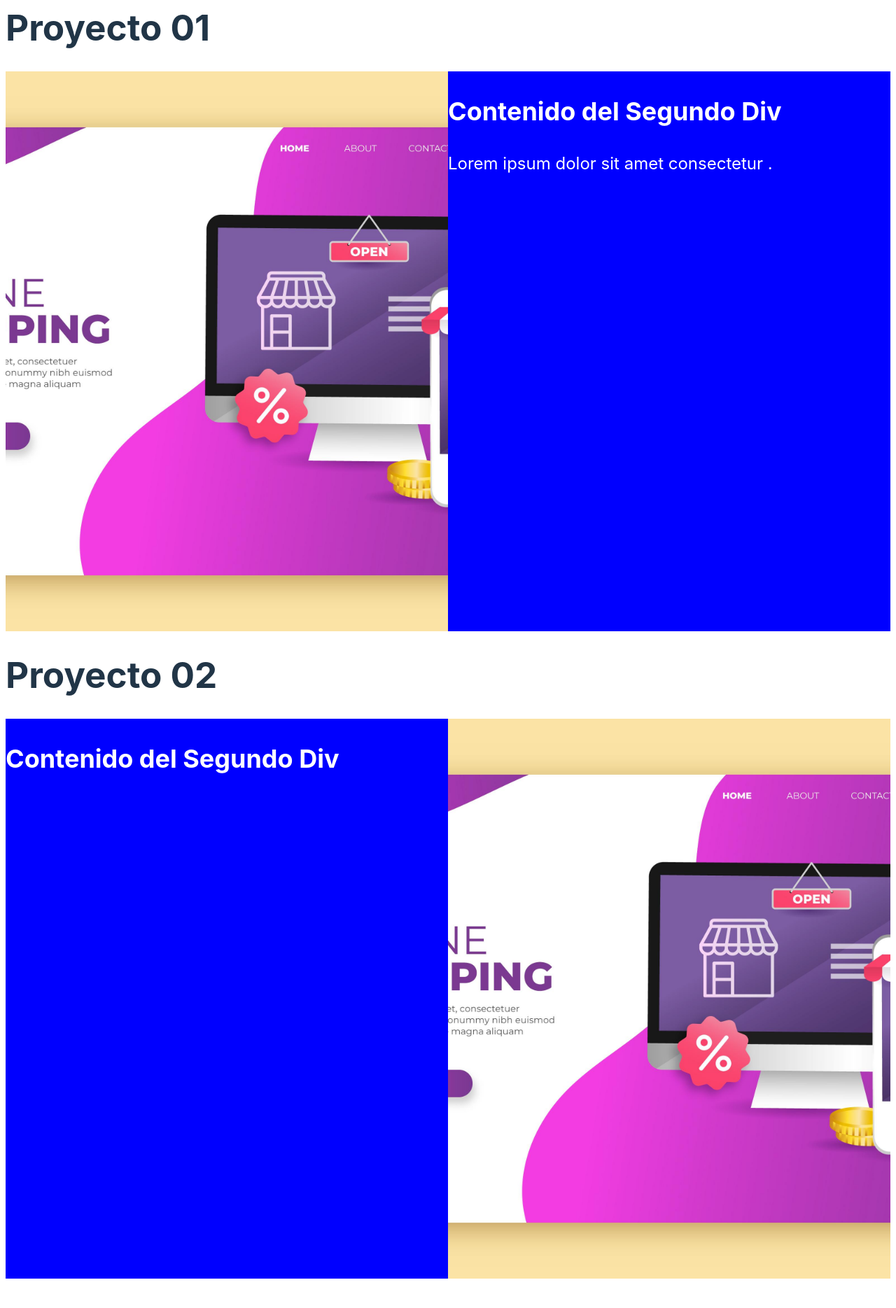
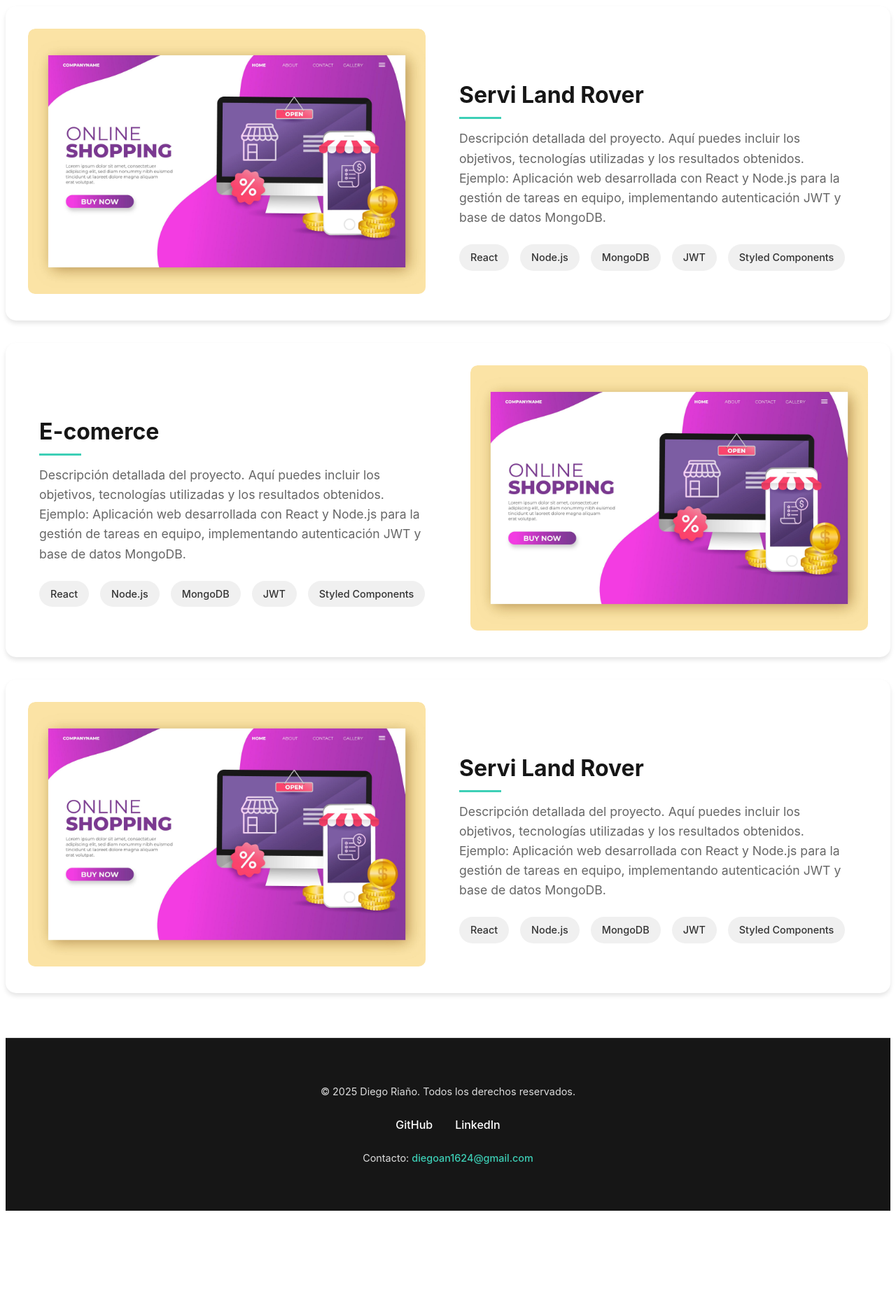
Before and after one commit to dart01/portafolio, a React (Vite) app: page / in a window 1280 px wide. Shown: the part 1740-3609 px from the top of the page at 70% size. After the commit the page ends 3478 px from the top, so only its background shows below. Built offline with nearby package versions, Linux system fonts and the light colour scheme.

Commit message:
primer avanze total de estilo

```diff
--- a/src/AboutMe.jsx
+++ b/src/AboutMe.jsx
@@ -55,7 +55,7 @@ const TechnologyItem = styled.div`
 
   &:hover {
     transform: translateY(-5px);
-    box-shadow: 0 6px 12px rgba(0, 0, 0, 0.15);
+    box-shadow: 0 6px 12px background-color:rgba(61, 207, 183, 0.46);
   }
 
   img {
--- a/src/Footer.jsx
+++ b/src/Footer.jsx
@@ -1,17 +1,83 @@
+import styled from 'styled-components';
 
+const FooterContainer = styled.footer`
+  background-color: rgb(22, 22, 22);
+  padding: 3rem 2rem;
+  text-align: center;
+  border-top: 1px solid rgba(255, 255, 255, 0.1);
+  margin-top: 4rem;
+`;
 
+const Content = styled.div`
+  max-width: 1200px;
+  margin: 0 auto;
+`;
+
+const Text = styled.p`
+  color: #ddd;
+  font-size: 0.9rem;
+  margin: 1rem 0;
+  line-height: 1.6;
+`;
+
+const LinkContainer = styled.div`
+  display: flex;
+  justify-content: center;
+  gap: 2rem;
+  margin: 1.5rem 0;
+`;
+
+const SocialLink = styled.a`
+  color: white;
+  text-decoration: none;
+  font-weight: 500;
+  transition: all 0.3s ease;
+  display: flex;
+  align-items: center;
+  gap: 0.5rem;
+
+  &:hover {
+    color: rgb(61, 207, 182);
+    transform: translateY(-2px);
+  }
+`;
+
+const ContactLink = styled.a`
+  color: rgb(61, 207, 182);
+  text-decoration: none;
+  transition: all 0.3s ease;
+
+  &:hover {
+    opacity: 0.8;
+    text-decoration: underline;
+  }
+`;
 
 const Footer = () => {
     return (
-        <footer style={{ textAlign: 'center', padding: '20px', backgroundColor: '#282c34', color: 'white' }}>
-            <p>&copy; 2023 Mi Proyecto. Todos los derechos reservados.</p>
-            <p>
-                <a href="https://github.com/tuusuario" style={{ color: 'white', margin: '0 10px' }}>GitHub</a>
-                |
-                <a href="https://linkedin.com/in/tuusuario" style={{ color: 'white', margin: '0 10px' }}>LinkedIn</a>
-            </p>
-            <p>Contacto: diegoan1624@gamil.com</p>
-        </footer>
+        <FooterContainer>
+            <Content>
+                <Text>
+                    © {new Date().getFullYear()} Diego Riaño. Todos los derechos reservados.
+                </Text>
+
+                <LinkContainer>
+                    <SocialLink href="https://github.com/tuusuario" target="_blank" rel="noopener">
+                        GitHub
+                    </SocialLink>
+                    <SocialLink href="https://linkedin.com/in/tuusuario" target="_blank" rel="noopener">
+                        LinkedIn
+                    </SocialLink>
+                </LinkContainer>
+
+                <Text>
+                    Contacto: {' '}
+                    <ContactLink href="mailto:diegoan1624@gmail.com">
+                        diegoan1624@gmail.com
+                    </ContactLink>
+                </Text>
+            </Content>
+        </FooterContainer>
     );
 };
 
--- a/src/Proyecto01.jsx
+++ b/src/Proyecto01.jsx
@@ -1,44 +1,130 @@
+import styled from 'styled-components';
 import plantilla from './imagenes/plantilla1.jpg';
 
+const ProjectContainer = styled.article`
+  display: flex;
+  gap: 2rem;
+  max-width: 1200px;
+  margin: 2rem auto;
+  padding: 2rem;
+  background: white;
+  border-radius: 15px;
+  box-shadow: 0 4px 6px rgba(0, 0, 0, 0.1);
+  transition: all 0.3s ease;
+  align-items: center;
+
+  &:hover {
+    transform: translateY(-5px);
+
+  }
+
+  @media (max-width: 768px) {
+    flex-direction: column;
+  }
+`;
+
+const ProjectImageContainer = styled.div`
+  flex: 1;
+  min-width: 400px;
+  overflow: hidden;
+  border-radius: 10px;
+
+  @media (max-width: 768px) {
+    min-width: unset;
+    width: 100%;
+  }
+`;
+
+const ProjectImage = styled.img`
+  width: 100%;
+  height: 100%;
+  min-height: 300px;
+  object-fit: cover;
+  border-radius: 10px;
+  transition: transform 0.3s ease;
+
+  &:hover {
+    transform: scale(1.03);
+  }
+`;
+
+const ProjectContent = styled.div`
+  flex: 1;
+  padding: 0 1rem;
+`;
+
+const ProjectTitle = styled.h3`
+  font-size: 2rem;
+  color: rgb(22, 22, 22);
+  margin-bottom: 1.5rem;
+  position: relative;
+
+  &::after {
+    content: '';
+    position: absolute;
+    bottom: -10px;
+    left: 0;
+    width: 60px;
+    height: 3px;
+    background-color:rgb(61, 207, 182);
+  }
+`;
+
+const ProjectDescription = styled.p`
+  font-size: 1.1rem;
+  line-height: 1.6;
+  color: #666;
+  margin-bottom: 1.5rem;
+`;
+
+const TechList = styled.div`
+  display: flex;
+  gap: 1rem;
+  flex-wrap: wrap;
+  margin-top: 1.5rem;
+`;
+
+const TechItem = styled.span`
+  background-color: #f0f0f0;
+  color: #333;
+  padding: 0.5rem 1rem;
+  border-radius: 20px;
+  font-size: 0.9rem;
+  font-weight: 500;
+  &:hover {
+    transform: scale(1.03);
+  }
+`;
+
 const Proyecto01 = () => {
-    const containerStyle = {
-        display: 'flex',
-        justifyContent: 'space-between', // Space between the divs
-        height: '100vh', // Full height
-    };
+  return (
+    <ProjectContainer>
+      <ProjectImageContainer>
+        <ProjectImage
+          src={plantilla}
+          alt="Descripción del proyecto"
+        />
+      </ProjectImageContainer>
 
-    const plantillaStyle = {
-        backgroundImage: `url(${plantilla})`,
-        backgroundSize: 'cover',
-        backgroundPosition: 'center',
-        width: '50%', // Each div takes half the width
-        padding: '2%', // Add padding
-        boxSizing: 'border-box', // Ensure padding is included in the width
-    };
+      <ProjectContent>
+        <ProjectTitle>Servi Land Rover</ProjectTitle>
+        <ProjectDescription>
+          Descripción detallada del proyecto. Aquí puedes incluir los objetivos,
+          tecnologías utilizadas y los resultados obtenidos. Ejemplo:
+          Aplicación web desarrollada con React y Node.js para la gestión de tareas
+          en equipo, implementando autenticación JWT y base de datos MongoDB.
+        </ProjectDescription>
 
-    const secondDivStyle = {
-        backgroundColor: 'blue', // Example background for the second div
-        width: '50%', // Each div takes half the width
-        display: 'block', // Stack content vertically
-        alignItems: 'center', // Center vertically
-        justifyContent: 'center', // Center horizontally
-        color: 'white', // Text color
-        fontSize: '24px', // Font size
-    };
-
-    return (
-        <>
-            <h1>Proyecto 01</h1>
-            <div style={containerStyle}>
-                <div style={plantillaStyle}></div>
-                <div style={secondDivStyle}>
-                     <h2>Contenido del Segundo Div</h2>
-                     <p>Lorem ipsum dolor sit amet consectetur  .</p>
-                </div>
-            </div>
-
-        </>
-    );
+        <TechList>
+          <TechItem>React</TechItem>
+          <TechItem>Node.js</TechItem>
+          <TechItem>MongoDB</TechItem>
+          <TechItem>JWT</TechItem>
+          <TechItem>Styled Components</TechItem>
+        </TechList>
+      </ProjectContent>
+    </ProjectContainer>
+  );
 };
 
 export default Proyecto01;
--- a/src/Proyecto02.jsx
+++ b/src/Proyecto02.jsx
@@ -1,43 +1,133 @@
+import styled from 'styled-components';
 import plantilla from './imagenes/plantilla1.jpg';
 
+const ProjectContainer = styled.article`
+  display: flex;
+  gap: 2rem;
+  max-width: 1200px;
+  margin: 2rem auto;
+  padding: 2rem;
+  background: white;
+  border-radius: 15px;
+  box-shadow: 0 4px 6px rgba(0, 0, 0, 0.1);
+  transition: all 0.3s ease;
+  align-items: center;
+
+  &:hover {
+    transform: translateY(-5px);
+
+  }
+
+  @media (max-width: 768px) {
+    flex-direction: column;
+  }
+`;
+
+const ProjectImageContainer = styled.div`
+  flex: 1;
+  min-width: 400px;
+  overflow: hidden;
+  border-radius: 10px;
+
+  @media (max-width: 768px) {
+    min-width: unset;
+    width: 100%;
+  }
+`;
+
+const ProjectImage = styled.img`
+  width: 100%;
+  height: 100%;
+  min-height: 300px;
+  object-fit: cover;
+  border-radius: 10px;
+  transition: transform 0.3s ease;
+
+  &:hover {
+    transform: scale(1.03);
+  }
+`;
+
+const ProjectContent = styled.div`
+  flex: 1;
+  padding: 0 1rem;
+`;
+
+const ProjectTitle = styled.h3`
+  font-size: 2rem;
+  color: rgb(22, 22, 22);
+  margin-bottom: 1.5rem;
+  position: relative;
+
+  &::after {
+    content: '';
+    position: absolute;
+    bottom: -10px;
+    left: 0;
+    width: 60px;
+    height: 3px;
+    background-color:rgb(61, 207, 182);
+  }
+`;
+
+const ProjectDescription = styled.p`
+  font-size: 1.1rem;
+  line-height: 1.6;
+  color: #666;
+  margin-bottom: 1.5rem;
+`;
+
+const TechList = styled.div`
+  display: flex;
+  gap: 1rem;
+  flex-wrap: wrap;
+  margin-top: 1.5rem;
+`;
+
+const TechItem = styled.span`
+  background-color: #f0f0f0;
+  color: #333;
+  padding: 0.5rem 1rem;
+  border-radius: 20px;
+  font-size: 0.9rem;
+  font-weight: 500;
+  &:hover {
+    transform: scale(1.03);
+  }
+`;
+
 const Proyecto02 = () => {
-    const containerStyle = {
-        display: 'flex',
-        justifyContent: 'space-between', // Space between the divs
-        height: '100vh', // Full height
-    };
+  return (
+    <ProjectContainer>
 
-    const plantillaStyle = {
-        backgroundImage: `url(${plantilla})`,
-        backgroundSize: 'cover',
-        backgroundPosition: 'center',
-        width: '50%', // Each div takes half the width
-        padding: '2%', // Add padding
-        boxSizing: 'border-box', // Ensure padding is included in the width
-    };
+<ProjectContent>
+        <ProjectTitle>E-comerce</ProjectTitle>
+        <ProjectDescription>
+          Descripción detallada del proyecto. Aquí puedes incluir los objetivos,
+          tecnologías utilizadas y los resultados obtenidos. Ejemplo:
+          Aplicación web desarrollada con React y Node.js para la gestión de tareas
+          en equipo, implementando autenticación JWT y base de datos MongoDB.
+        </ProjectDescription>
 
-    const secondDivStyle = {
-        backgroundColor: 'blue', // Example background for the second div
-        width: '50%', // Each div takes half the width
-        display: 'block', // Stack content vertically
-        alignItems: 'center', // Center vertically
-        justifyContent: 'center', // Center horizontally
-        color: 'white', // Text color
-        fontSize: '24px', // Font size
-    };
+        <TechList>
+          <TechItem>React</TechItem>
+          <TechItem>Node.js</TechItem>
+          <TechItem>MongoDB</TechItem>
+          <TechItem>JWT</TechItem>
+          <TechItem>Styled Components</TechItem>
+        </TechList>
+      </ProjectContent>
 
-    return (
-        <>
-            <h1>Proyecto 02</h1>
-            <div style={containerStyle}>
-                <div style={secondDivStyle}>
-                     <h2>Contenido del Segundo Div</h2>
-                </div>
-                <div style={plantillaStyle}></div>
-            </div>
+      <ProjectImageContainer>
+        <ProjectImage
+          src={plantilla}
+          alt="Descripción del proyecto"
+        />
+      </ProjectImageContainer>
 
-        </>
-    );
+
+    </ProjectContainer>
+  );
 };
 
 export default Proyecto02;
--- a/src/Proyecto03.jsx
+++ b/src/Proyecto03.jsx
@@ -1,47 +1,130 @@
+import styled from 'styled-components';
 import plantilla from './imagenes/plantilla1.jpg';
 
+const ProjectContainer = styled.article`
+  display: flex;
+  gap: 2rem;
+  max-width: 1200px;
+  margin: 2rem auto;
+  padding: 2rem;
+  background: white;
+  border-radius: 15px;
+  box-shadow: 0 4px 6px rgba(0, 0, 0, 0.1);
+  transition: all 0.3s ease;
+  align-items: center;
+
+  &:hover {
+    transform: translateY(-5px);
+
+  }
+
+  @media (max-width: 768px) {
+    flex-direction: column;
+  }
+`;
+
+const ProjectImageContainer = styled.div`
+  flex: 1;
+  min-width: 400px;
+  overflow: hidden;
+  border-radius: 10px;
+
+  @media (max-width: 768px) {
+    min-width: unset;
+    width: 100%;
+  }
+`;
+
+const ProjectImage = styled.img`
+  width: 100%;
+  height: 100%;
+  min-height: 300px;
+  object-fit: cover;
+  border-radius: 10px;
+  transition: transform 0.3s ease;
+
+  &:hover {
+    transform: scale(1.03);
+  }
+`;
+
+const ProjectContent = styled.div`
+  flex: 1;
+  padding: 0 1rem;
+`;
+
+const ProjectTitle = styled.h3`
+  font-size: 2rem;
+  color: rgb(22, 22, 22);
+  margin-bottom: 1.5rem;
+  position: relative;
+
+  &::after {
+    content: '';
+    position: absolute;
+    bottom: -10px;
+    left: 0;
+    width: 60px;
+    height: 3px;
+    background-color:rgb(61, 207, 182);
+  }
+`;
+
+const ProjectDescription = styled.p`
+  font-size: 1.1rem;
+  line-height: 1.6;
+  color: #666;
+  margin-bottom: 1.5rem;
+`;
+
+const TechList = styled.div`
+  display: flex;
+  gap: 1rem;
+  flex-wrap: wrap;
+  margin-top: 1.5rem;
+`;
+
+const TechItem = styled.span`
+  background-color: #f0f0f0;
+  color: #333;
+  padding: 0.5rem 1rem;
+  border-radius: 20px;
+  font-size: 0.9rem;
+  font-weight: 500;
+  &:hover {
+    transform: scale(1.03);
+  }
+`;
+
 const Proyecto03 = () => {
-    const containerStyle = {
-        display: 'flex',
-        justifyContent: 'space-between', // Space between the divs
-        height: '100vh', // Full height
-    };
+  return (
+    <ProjectContainer>
+      <ProjectImageContainer>
+        <ProjectImage
+          src={plantilla}
+          alt="Descripción del proyecto"
+        />
+      </ProjectImageContainer>
 
-    const plantillaStyle = {
-        backgroundImage: `url(${plantilla})`,
-        backgroundSize: 'cover',
-        backgroundPosition: 'center',
-        width: '50%', // Each div takes half the width
-        padding: '2%', // Add padding
-        boxSizing: 'border-box', // Ensure padding is included in the width
-    };
+      <ProjectContent>
+        <ProjectTitle>Servi Land Rover</ProjectTitle>
+        <ProjectDescription>
+          Descripción detallada del proyecto. Aquí puedes incluir los objetivos,
+          tecnologías utilizadas y los resultados obtenidos. Ejemplo:
+          Aplicación web desarrollada con React y Node.js para la gestión de tareas
+          en equipo, implementando autenticación JWT y base de datos MongoDB.
+        </ProjectDescription>
 
-    const secondDivStyle = {
-        backgroundColor: 'blue', // Example background for the second div
-        width: '50%', // Each div takes half the width
-        display: 'block', // Stack content vertically
-        alignItems: 'center', // Center vertically
-        justifyContent: 'center', // Center horizontally
-        color: 'white', // Text color
-        fontSize: '24px', // Font size
-    };
-
-    return (
-        <>
-            <h1>Proyecto 03</h1>
-            <div style={containerStyle}>
-                <div style={plantillaStyle}></div>
-                <div style={secondDivStyle}>
-                     <h2>Proyecto 03</h2>
-                     <p>Descripción breve del proyecto 03.</p>
-                     <a href="https://github.com/yourusername/proyecto03" target="_blank" rel="noopener noreferrer">
-                         <img src="https://raw.githubusercontent.com/devicons/devicon/master/icons/github/github-original.svg" alt="GitHub" width="20" height="20"/> GitHub
-                     </a>
-                     <p>URL: <a href="https://yourprojecturl.com">yourprojecturl.com</a></p>
-                </div>
-            </div>
-        </>
-    );
+        <TechList>
+          <TechItem>React</TechItem>
+          <TechItem>Node.js</TechItem>
+          <TechItem>MongoDB</TechItem>
+          <TechItem>JWT</TechItem>
+          <TechItem>Styled Components</TechItem>
+        </TechList>
+      </ProjectContent>
+    </ProjectContainer>
+  );
 };
 
 export default Proyecto03;
```
